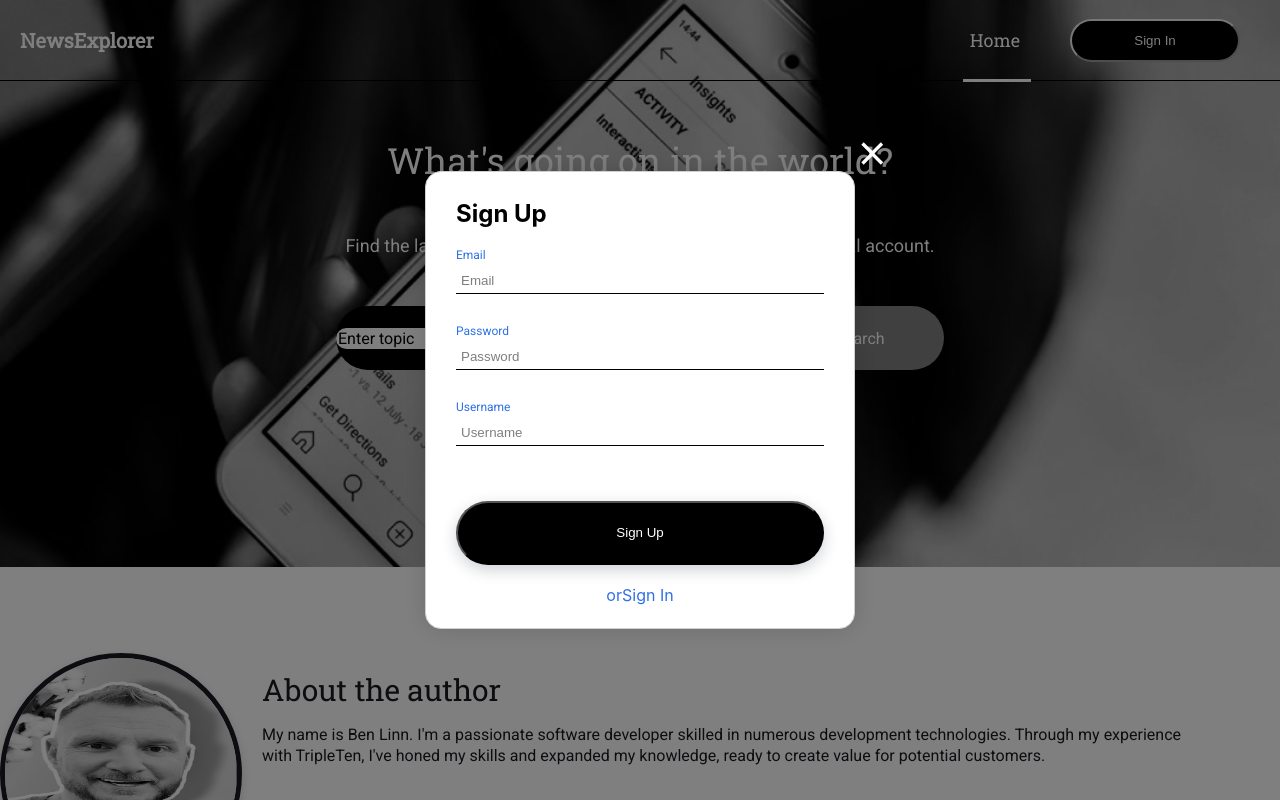
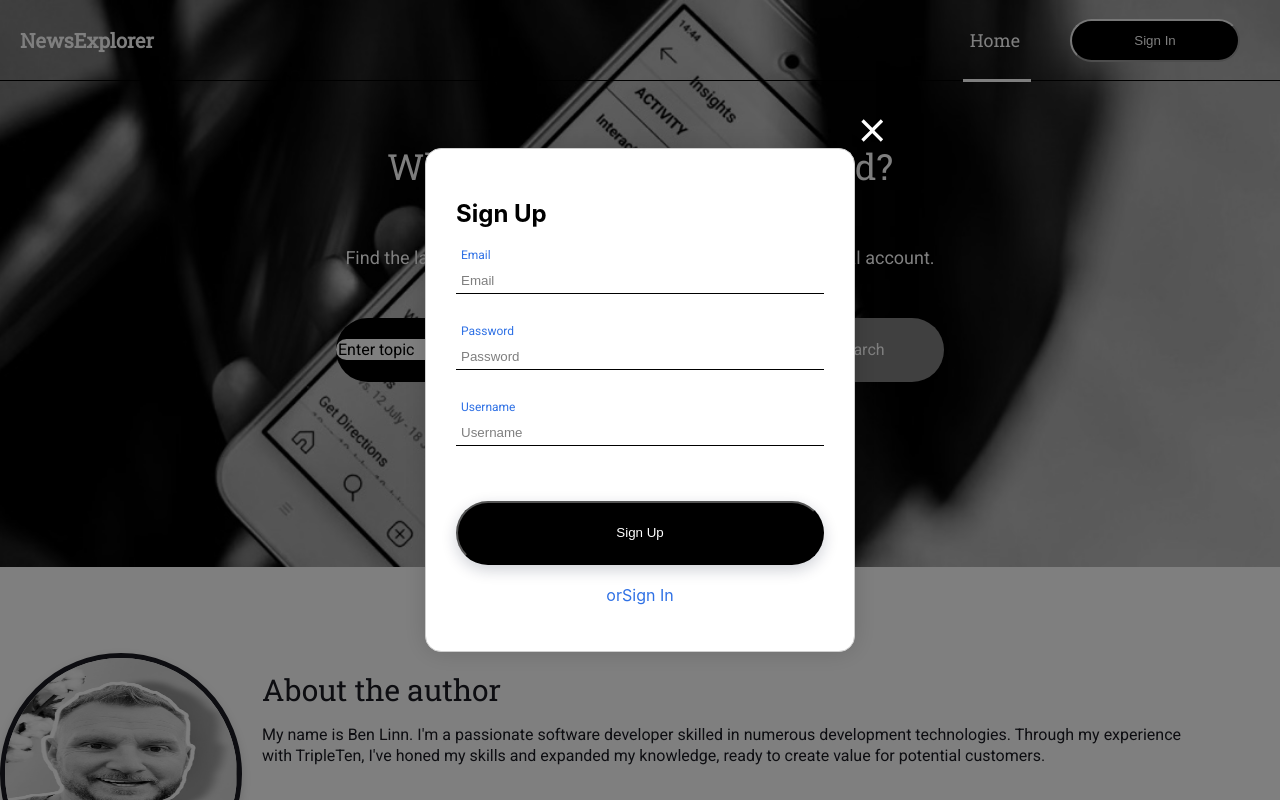
Before and after one commit to blinn26/project-name-frontend, a React (Create React App) app: page / in a window 1280 px wide. Both pictures are taken after a click on the button "Sign In". Shown: the top 800 px of the page. Built offline with nearby package versions, Linux system fonts and the light colour scheme.

Commit message:
save thus far for about footer header modal signin

```diff
--- a/src/components/About/About.js
+++ b/src/components/About/About.js
@@ -5,21 +5,21 @@ import benImage from '../../images/BenImage.jpeg';
 const About = () => {
   return (
     <section className='about'>
-      <div className='about__image-container'>
+      <article className='about__image-container'>
         <img
           className='about__image'
           src={benImage}
           alt='Ben Linn'
         />
-      </div>
-      <div className='about__text-container'>
+      </article>
+      <article className='about__text-container'>
         <h2 className='about__title'>About the author</h2>
         <p className='about__text'>
           My name is Ben Linn. I'm a passionate software developer skilled in numerous development technologies. Through
           my experience with TripleTen, I've honed my skills and expanded my knowledge, ready to create value for
           potential customers.
         </p>
-      </div>
+      </article>
     </section>
   );
 };
--- a/src/components/Footer/Footer.js
+++ b/src/components/Footer/Footer.js
@@ -18,7 +18,7 @@ const Footer = () => {
       <div className='footer__left'>
         <p className='footer__copyright'>© 2023 SuperSite, Powered by News API Ben Linn</p>
       </div>
-      <div className='footer__links'>
+      <nav className='footer__links'>
         <Link
           to='/'
           className='footer__button footer__home-button'>
@@ -74,7 +74,7 @@ const Footer = () => {
             className='footer__api-icon'
           />
         </button>
-      </div>
+      </nav>
     </footer>
   );
 };
--- a/src/components/Header/Header.js
+++ b/src/components/Header/Header.js
@@ -20,13 +20,13 @@ function Header({ handleModalOpen, handleSearchSubmit, isLoggedIn, news, theme,
         themeChange={isSavedNewsPage ? 'light' : 'dark'}
       />
       {!isSavedNewsPage && (
-        <div className='header__content'>
+        <section className='header__content'>
           <h1 className='header__title'>What's going on in the world?</h1>
           <p className='header__description'>
             Find the latest news on any topic and save them in your personal account.
           </p>
           <SearchForm handleSearchSubmit={handleSearchSubmit} />
-        </div>
+        </section>
       )}
     </header>
   );
--- a/src/components/ModalWithForm/ModalWithForm.css
+++ b/src/components/ModalWithForm/ModalWithForm.css
@@ -27,8 +27,6 @@
 .modal {
   box-sizing: border-box;
   max-width: 430px;
-  max-height: 458px;
-  width: 80%;
   background: #FFFFFF;
   border: 1px solid #CFCFCF;
   border-radius: 16px;
@@ -124,14 +122,15 @@
   color: #2F71E5;
   margin-bottom: 5px;
   cursor: pointer;
+  margin-left: 5px;
 }
 
 .modal__error-message {
   color: #FF0000;
   text-align: center;
-  width: 200px;
-  margin-top: 5px;
-  margin-bottom: 5px;
+  display: flex;
+  justify-content: center;
+  width: auto;
 }
 
 .input-group {
@@ -149,6 +148,14 @@
 
 .invalid {
   border: 1px solid red;
+}
+
+
+.input-and-error {
+  /* display: flex; */
+  justify-content: space-between;
+  align-items: center;
+  width: 100%;
 }
 
 @media screen and (max-width: 767px) {
--- a/src/components/SignInandUpModal/SignInandUpModal.js
+++ b/src/components/SignInandUpModal/SignInandUpModal.js
@@ -1,40 +1,87 @@
 import React, { useState } from 'react';
 import ModalWithForm from '../ModalWithForm/ModalWithForm';
 import { useNavigate } from 'react-router-dom';
-import { useForm } from 'react-hook-form';
 
 function SignInandUpModal({ isOpen, setIsOpen, onClose, handleLogin, setSavedNews }) {
-  const {
-    register,
-    handleSubmit,
-    formState: { errors },
-  } = useForm();
+  const [username, setUsername] = useState('');
+  const [email, setEmail] = useState('');
+  const [password, setPassword] = useState('');
   const [isSignUp, setIsSignUp] = useState(true);
+  const [isValidEmail, setIsValidEmail] = useState(true);
+  const [isValidUsername, setIsValidUsername] = useState(true);
+  const [isValidPassword, setIsValidPassword] = useState(true);
   const [successModal, setSuccessModal] = useState(false);
   const navigate = useNavigate();
 
-  const isValid = Object.keys(errors).length === 0;
+  const isFormValid = isValidEmail && isValidUsername && isValidPassword;
 
-  const onSubmit = (data) => {
+  const validateUsername = (username) => {
+    const re = /^[a-z0-9_-]{4,30}$/i;
+    return re.test(username);
+  };
+
+  const validateEmail = (email) => {
+    const re = /^\w+([.-]?\w+)*@\w+([.-]?\w+)*(\.\w{2,3})+$/gim;
+    return re.test(email);
+  };
+
+  const validatePassword = (password) => {
+    const re = /^(?=.*\d)(?=.*[a-z])(?=.*[A-Z])(?=.*[^a-zA-Z0-9])(?!.*\s).{8,30}$/;
+    return re.test(password);
+  };
+
+  const handleUsernameChange = (e) => {
+    setUsername(e.target.value);
     if (isSignUp) {
-      localStorage.setItem('user', JSON.stringify({ ...data, savedArticles: [] }));
+      setIsValidUsername(validateUsername(e.target.value));
+    }
+  };
+
+  const handleEmailChange = (e) => {
+    setEmail(e.target.value);
+    if (isSignUp) {
+      setIsValidEmail(validateEmail(e.target.value));
+    }
+  };
+
+  const handlePasswordChange = (e) => {
+    setPassword(e.target.value);
+    if (isSignUp) {
+      setIsValidPassword(validatePassword(e.target.value));
+    }
+  };
+
+  const handleSubmit = async (e) => {
+    e.preventDefault();
+    if (isSignUp) {
+      localStorage.setItem('user', JSON.stringify({ username, email, password, savedArticles: [] }));
       setSuccessModal(true);
       navigate('/');
       handleLogin();
+      setIsOpen(false);
     } else {
       const user = JSON.parse(localStorage.getItem('user'));
-      if (user && user.email === data.email && user.password === data.password) {
+      if (user && user.email === email && user.password === password) {
         navigate('/');
         setSavedNews(user.savedArticles);
+        setIsOpen(false);
       } else {
         alert('Invalid credentials');
       }
     }
+    setUsername('');
+    setEmail('');
+    setPassword('');
     onClose();
   };
 
   const toggleForm = () => {
     setIsSignUp(!isSignUp);
+    setUsername('');
+    setEmail('');
+    setPassword('');
+    setIsValidEmail(true);
+    setIsValidUsername(true);
   };
 
   return (
@@ -42,59 +89,79 @@ function SignInandUpModal({ isOpen, setIsOpen, onClose, handleLogin, setSavedNew
       <ModalWithForm
         title={isSignUp ? 'Sign Up' : 'Sign In'}
         isOpen={isOpen}
-        onClose={onClose}
-        onSubmit={handleSubmit(onSubmit)}>
-        <label className='modal__label'>Email</label>
+        onClose={() => setIsOpen(false)}
+        onSubmit={handleSubmit}>
+        <label
+          className='modal__label'
+          htmlFor='email-input'>
+          Email
+        </label>
+        <div className='input-group'>
+          <div className='input-and-error'>
             <input
-          className={`modal__input ${errors.email ? 'invalid' : ''}`}
+              id='email-input'
+              className={`modal__input ${!isValidEmail ? 'invalid' : ''}`}
               type='email'
-          {...register('email', {
-            required: 'This field is required',
-            pattern: {
-              value: /^\w+([.-]?\w+)*@\w+([.-]?\w+)*(\.\w{2,3})+$/gim,
-              message: 'Invalid email format',
-            },
-          })}
+              value={email}
+              onChange={handleEmailChange}
               placeholder='Email'
+              required
             />
-        {errors.email && <span className='modal__error-message'>{errors.email.message}</span>}
-        <label className='modal__label'>Password</label>
+            {!isValidEmail && <span className='modal__error-message'>This email is not available</span>}
+          </div>
+        </div>
+        <label
+          className='modal__label'
+          htmlFor='password-input'>
+          Password
+        </label>
+        <div className='input-group'>
+          <div className='input-and-error'>
             <input
-          className={`modal__input ${errors.password ? 'invalid' : ''}`}
+              id='password-input'
+              className={`modal__input ${!isValidPassword ? 'invalid' : ''}`}
               type='password'
-          {...register('password', {
-            required: 'This field is required',
-            pattern: {
-              value: /^(?=.*\d)(?=.*[a-z])(?=.*[A-Z])(?=.*[^a-zA-Z0-9])(?!.*\s).{8,30}$/,
-              message: 'Invalid password format',
-            },
-          })}
+              value={password}
+              onChange={handlePasswordChange}
               placeholder='Password'
+              required
             />
-        {errors.password && <span className='modal__error-message'>{errors.password.message}</span>}
+            {!isValidPassword && (
+              <span className='modal__error-message'>
+                Invalid password. It must be 8-30 characters long, include at least one upper case letter, one lower
+                case letter, one digit, and one special character.
+              </span>
+            )}
+          </div>
+        </div>
         {isSignUp && (
           <>
-            <label className='modal__label'>Username</label>
+            <label
+              className='modal__label'
+              htmlFor='username-input'>
+              Username
+            </label>
+            <div className='input-group'>
+              <div className='input-and-error'>
                 <input
-              className={`modal__input ${errors.username ? 'invalid' : ''}`}
+                  id='username-input'
+                  className={`modal__input ${!isValidUsername ? 'invalid' : ''}`}
                   type='text'
-              {...register('username', {
-                required: 'This field is required',
-                pattern: {
-                  value: /^[a-z0-9_-]{4,30}$/i,
-                  message: 'Invalid username format',
-                },
-              })}
+                  value={username}
+                  onChange={handleUsernameChange}
                   placeholder='Username'
+                  required
                 />
-            {errors.username && <span className='modal__error-message'>{errors.username.message}</span>}
+                {!isValidUsername && <span className='modal__error-message'>This username is not available</span>}
+              </div>
+            </div>
           </>
         )}
         <button
-          className={`modal__button-submit ${!isValid ? 'modal__button-submit_disabled' : ''}`}
+          className={`modal__button-submit ${!isFormValid ? 'modal__button-submit_disabled' : ''}`}
           type='submit'
-          disabled={!isValid}>
-          {isSignUp ? 'Sign Up' : 'Sign In'}
+          disabled={!isFormValid}>
+          {isSignUp ? ' Sign Up' : ' Sign In'}
         </button>
         <p className='modal__alternative'>
           <span className='modal__alternative-or'> or </span>
@@ -109,14 +176,16 @@ function SignInandUpModal({ isOpen, setIsOpen, onClose, handleLogin, setSavedNew
         title='Success'
         className='modal__success'
         isOpen={successModal}
-        onClose={() => setSuccessModal(false)}>
+        onClose={() => {
+          setSuccessModal(false);
+          setIsOpen(false);
+        }}>
         <h1 className='modal__title-success'>Registration Successfully completed!</h1>
         <p className='modal__alternative'>
           <span
             className='modal__alternative-action'
             onClick={() => {
               setSuccessModal(false);
-              setIsSignUp(false);
               setIsOpen(true);
             }}>
             Sign in
```
Lines whose indentation alone changed are shown as unchanged.
